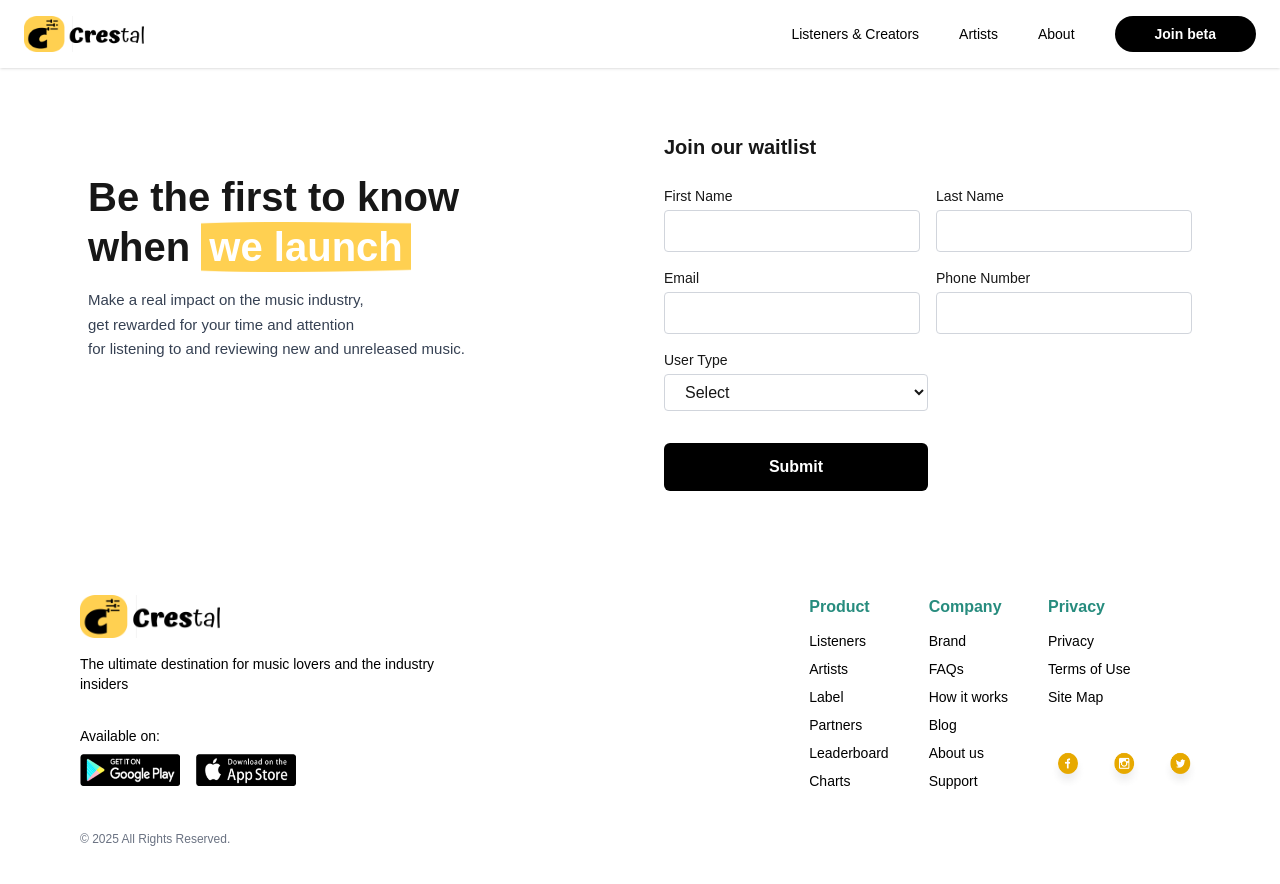
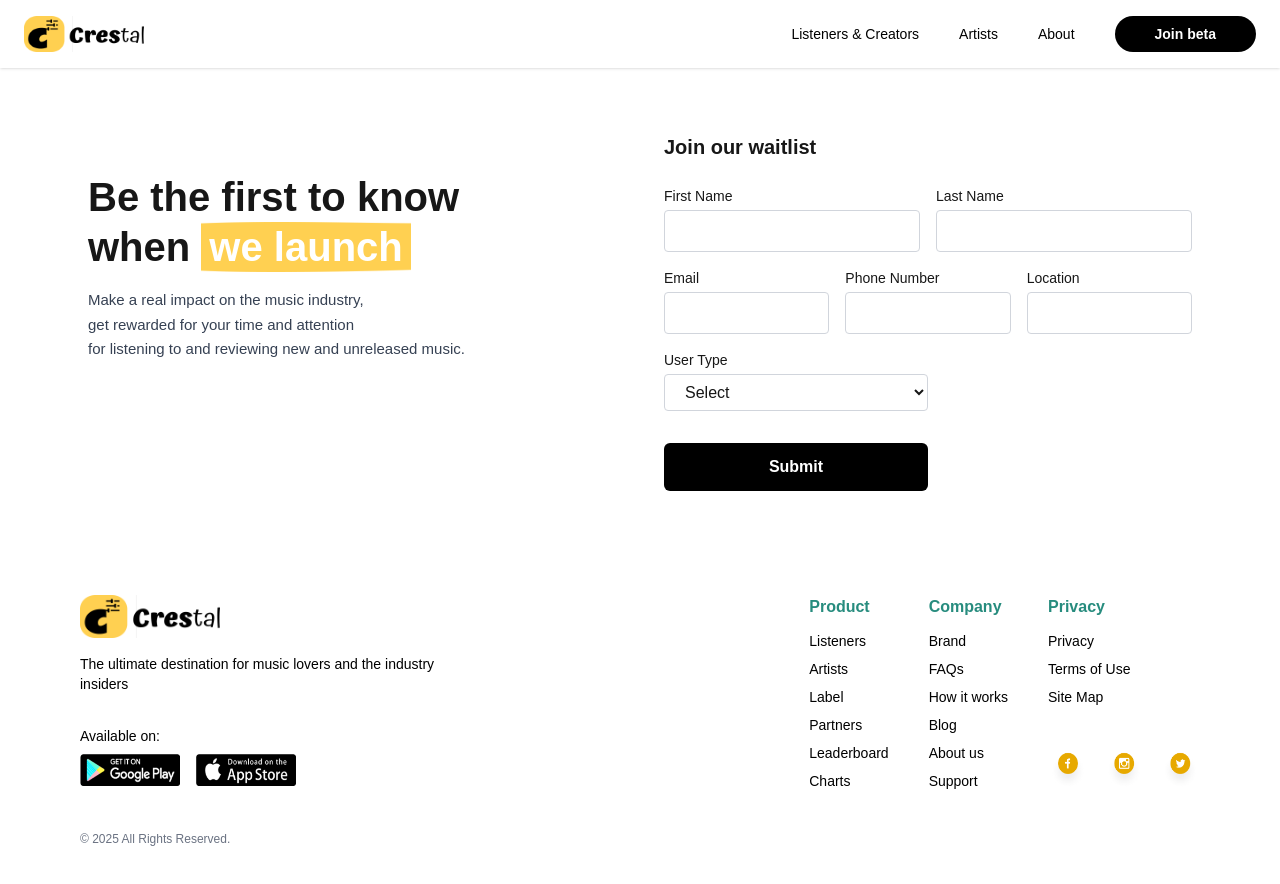
Before and after one commit to Mykol5/crestalwebsite, a Next.js app: page /join in a window 1280 px wide. Shown: the top 884 px of the page. Built offline with nearby package versions, Linux system fonts and the light colour scheme.

Commit message:
location updated to join beta commit

```diff
--- a/src/app/join/page.js
+++ b/src/app/join/page.js
@@ -11,6 +11,7 @@ export default function JoinPage() {
     phone: "",
     userType: "",
     preferences: [],
+    location: "",
   });
 
   const [isSubmitting, setIsSubmitting] = useState(false);
@@ -64,6 +65,7 @@ export default function JoinPage() {
           phone: "",
           userType: "",
           preferences: [],
+          location: "",
         });
       } else {
         alert(`Error: ${data.error}`);
@@ -192,6 +194,19 @@ export default function JoinPage() {
                     required
                   />
                 </div>
+
+                <div className="flex-1">
+                    <label className="block text-sm font-medium mb-1">Location</label>
+                    <input
+                      name="location"
+                      type="text"
+                      value={formData.location}
+                      onChange={handleChange}
+                      className="w-full border border-gray-300 rounded px-4 py-2"
+                      required
+                    />
+                  </div>
+
               </div>
 
               <div className="md:w-1/2">
```
